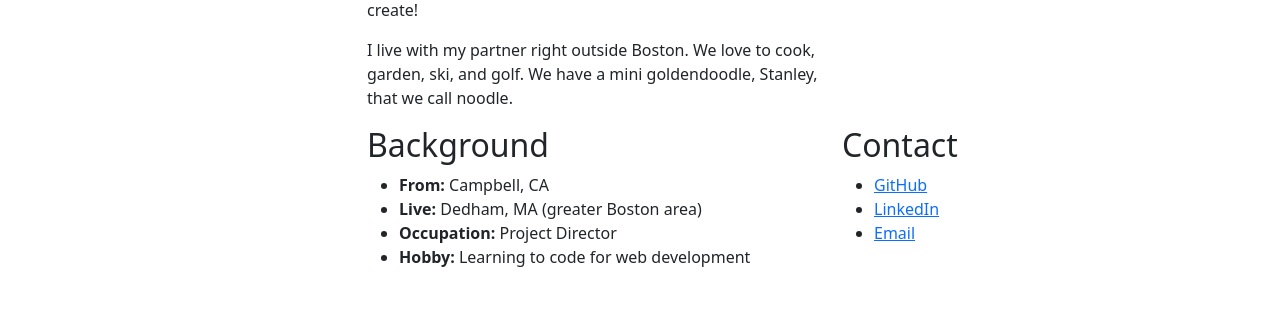
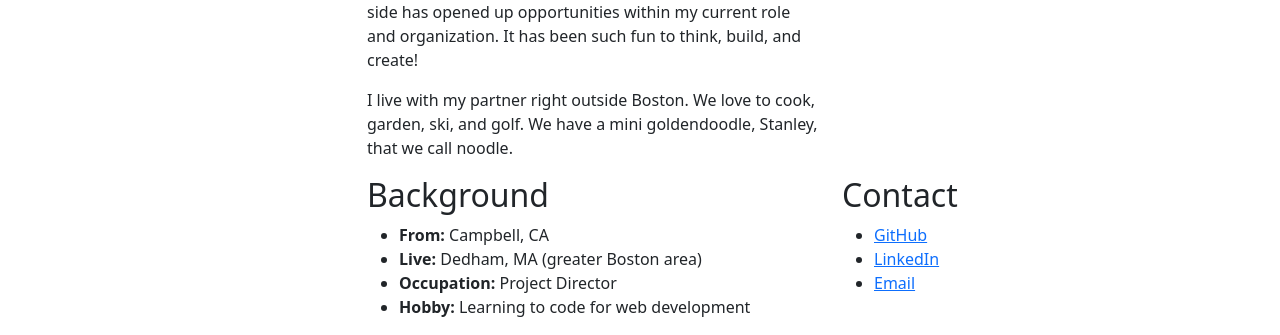
Before and after one commit to erinluers/erinluers.github.io, a website: page about.html in a window 1280 px wide. Shown: the part 599-934 px from the top of the page. Before the commit the page ends 884 px from the top, so only its background shows below. Drawn offline with nearby package versions, Linux system fonts and the light colour scheme.

Commit message:
gutter testing

```diff
--- a/about.html
+++ b/about.html
@@ -29,8 +29,8 @@
     <article>
 
     <!--grid-->
-        <div class="container text-left">
-            <div class="row">
+        <div class="container text-left overflow-hidden" style="margin-top: 50px;">
+            <div class="row gy-5">
               <div class="col text-center">
                 <img src="images/headshot.jpeg" class="rounded-circle" alt="" style="width: 100%; width-min: 100px;">
               </div>
@@ -47,7 +47,7 @@
                 <img src="images/stanley_living_room.jpg" alt="our dog stanley on the couch in our living room" style="width: 100%; margin: 5%; width-min: 300px;">
               </div>
             </div>
-            <div class="row">
+            <div class="row gy-5">
                 <div class="col text-center">
 
                 </div>
```
